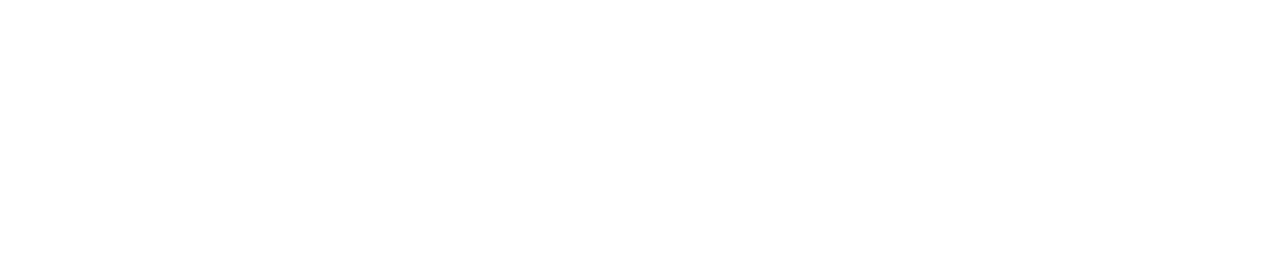
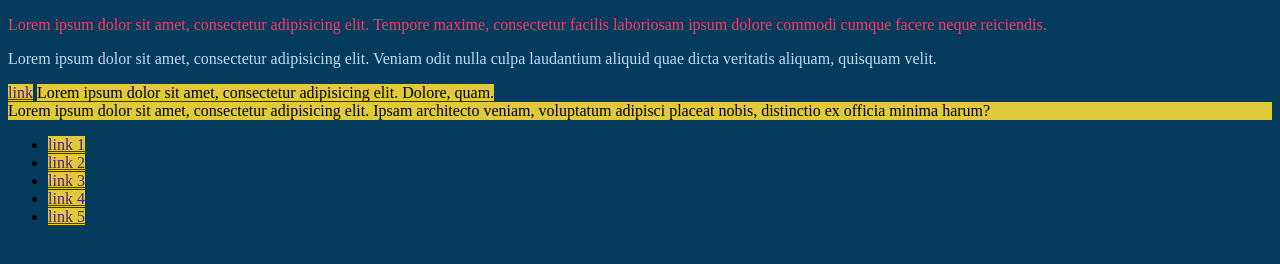
Before and after one commit to agacik/css-podstawy, a plain HTML site: page podstawowe-selektory/index.html in a window 1280 px wide. Drawn offline with Linux system fonts and the light colour scheme.

Commit message:
Dodanie stylów body, p, #paragraf, a, span, div.

```diff
--- a/podstawowe-selektory/css/style.css
+++ b/podstawowe-selektory/css/style.css
@@ -0,0 +1,15 @@
+body {
+    background-color: #053C5E;
+}
+
+p {
+    color: #FF3864;
+}
+
+#paragraf {
+    color: #BFDBF7;
+}
+
+a, span, div {
+    background-color: #E0CA3C;
+}
--- a/podstawowe-selektory/index.html
+++ b/podstawowe-selektory/index.html
@@ -1,11 +1,33 @@
 <!DOCTYPE html>
-<html lang="en">
+<html lang="pl">
+
 <head>
     <meta charset="UTF-8">
-    <title>Podstawy CSS</title>
+    <title>Podstawy CSS - selektory</title>
     <link rel="stylesheet" href="css/style.css">
 </head>
+
 <body>
+    <p>Lorem ipsum dolor sit amet, consectetur adipisicing elit. Tempore maxime, consectetur facilis laboriosam ipsum dolore commodi cumque facere neque reiciendis.</p>
+
+    <!--selektro 10-->
+
+    <p id="paragraf">Lorem ipsum dolor sit amet, consectetur adipisicing elit. Veniam odit nulla culpa laudantium aliquid quae dicta veritatis aliquam, quisquam velit.</p>
+
+    <!--łączenie selektorów-->
+    <a href="">link</a>
+    <span>Lorem ipsum dolor sit amet, consectetur adipisicing elit. Dolore, quam.</span>
+    <div>Lorem ipsum dolor sit amet, consectetur adipisicing elit. Ipsam architecto veniam, voluptatum adipisci placeat nobis, distinctio ex officia minima harum?</div>
+
+    <!--lista nienumerowan-->
+<ul>
+    <li><a href="">link 1</a></li>
+    <li><a href="">link 2</a></li>
+    <li><a href="">link 3</a></li>
+    <li><a href="">link 4</a></li>
+    <li><a href="">link 5</a></li>
+</ul>
 
 </body>
+
 </html>
```
